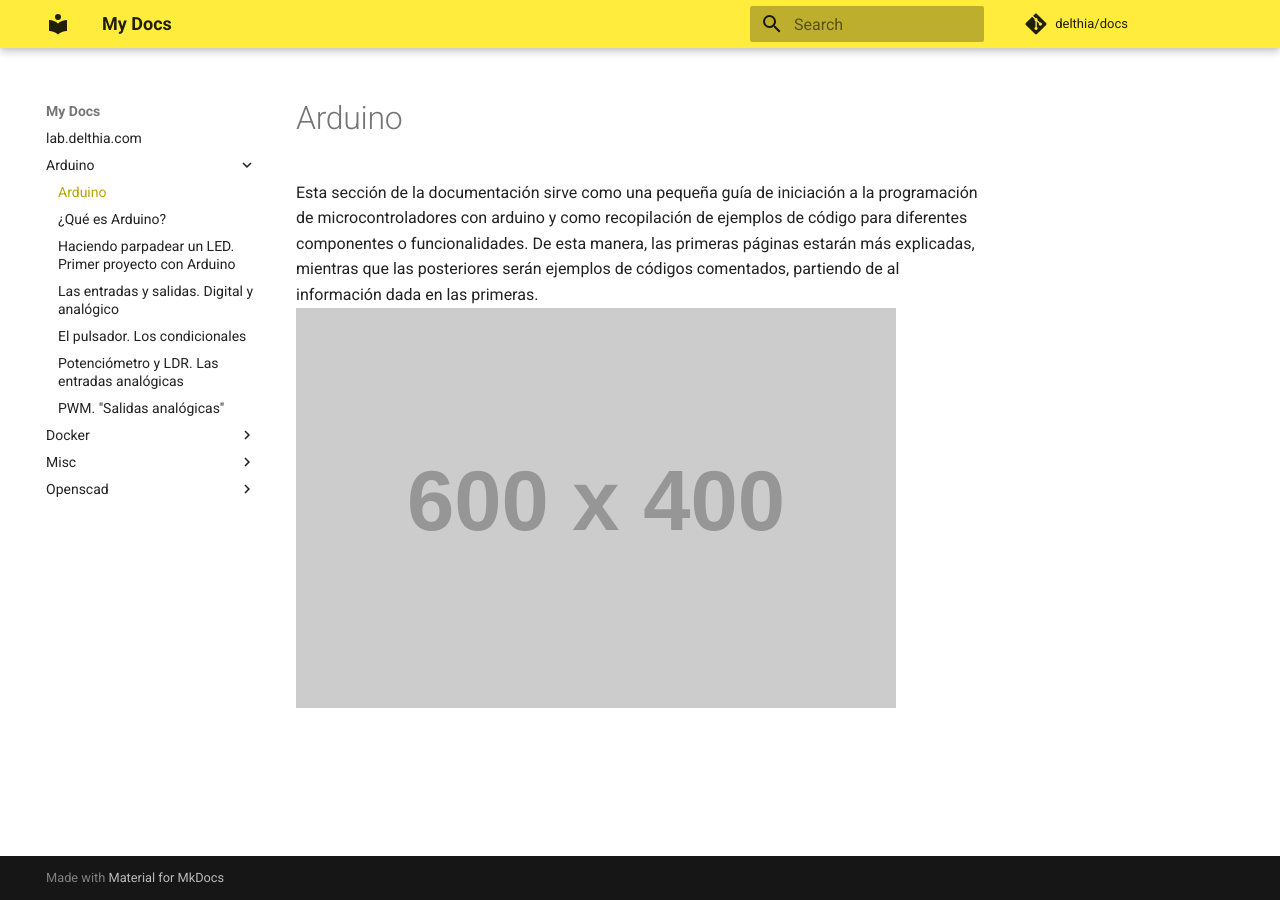
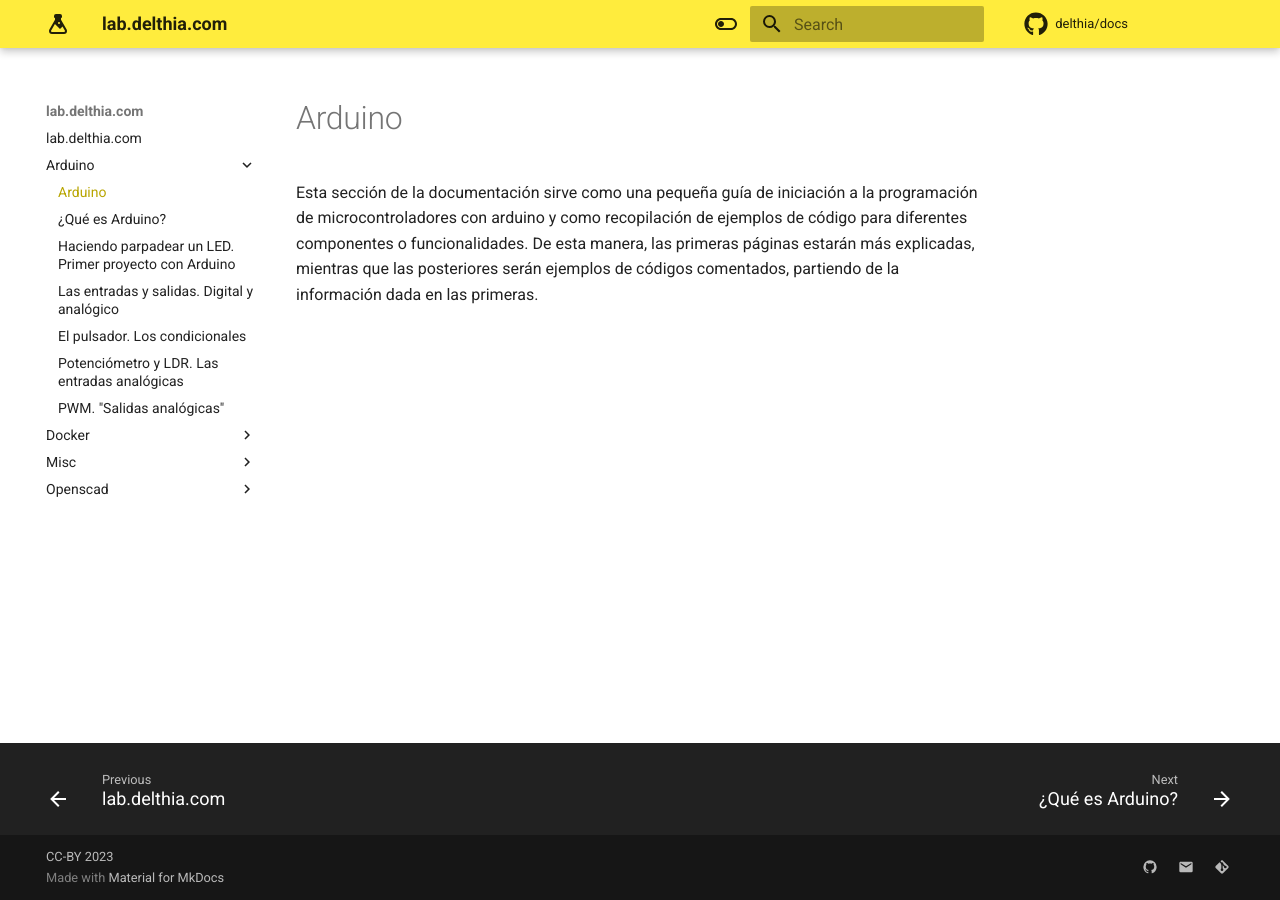
Before and after one commit to delthia/lab, an MkDocs documentation site: the page built from docs/arduino/index.md, in a window 1280 px wide. Built offline with MkDocs 1.6.1 and Material for MkDocs 9.7.7, drawn with Linux system fonts in a browser that asks for light colours; comment, search, counter and statistics services are not loaded.

Commit message:
Arreglos

```diff
--- a/docs/arduino/index.md
+++ b/docs/arduino/index.md
@@ -1,4 +1,3 @@
 # Arduino
 
-Esta sección de la documentación sirve como una pequeña guía de iniciación a la programación de microcontroladores con arduino y como recopilación de ejemplos de código para diferentes componentes o funcionalidades. De esta manera, las primeras páginas estarán más explicadas, mientras que las posteriores serán ejemplos de códigos comentados, partiendo de al información dada en las primeras.
-![https://dummyimage.com/600x400/f5f5f5/aaaaaa&text=%E2%80%93%20Image%20%E2%80%93](https://dummyimage.com/600x400/f5f5f5/aaaaaa&text=%E2%80%93%20Image%20%E2%80%93)
+Esta sección de la documentación sirve como una pequeña guía de iniciación a la programación de microcontroladores con arduino y como recopilación de ejemplos de código para diferentes componentes o funcionalidades. De esta manera, las primeras páginas estarán más explicadas, mientras que las posteriores serán ejemplos de códigos comentados, partiendo de la información dada en las primeras.
--- a/mkdocs.yml
+++ b/mkdocs.yml
@@ -1,16 +1,43 @@
-site_name: My Docs
+site_name: lab.delthia.com
 repo_url: https://github.com/delthia/docs
 repo_name: delthia/docs
+
+copyright: CC-BY 2023
 
 theme:
   name: material
   palette:
-    primary: yellow
-    accent: yellow
+    - media: "(prefers-color-scheme: light)"
+      scheme: default
+      primary: yellow
+      accent: yellow
+      toggle:
+        icon: material/toggle-switch-off-outline
+        name: Cambiar al modo oscuro
+    - media: "(prefers-color-scheme: dark)"
+      scheme: slate
+      primary: yellow
+      accent: yellow
+      toggle:
+        icon: material/toggle-switch-outline
+        name: Cambiar al modo claro
   features:
     - content.code.annotate
+    - navigation.footer
   icon:
-    repo: fontawesome/brands/git-alt
+    # repo: fontawesome/brands/git-alt
+    repo: fontawesome/brands/github
+    logo: material/flask
+
+extra:
+  social:
+    - icon: material/github
+      link: https://github.com/delthia
+    - icon: material/email
+      link: mailto:iago@delthia.com
+    - icon: material/git
+      link: https://codeberg.org/iago
+
 
 markdown_extensions:
   - admonition
```
Also changed, not shown: docs/arduino/01-introduccion.md (+10 -0 lines).
